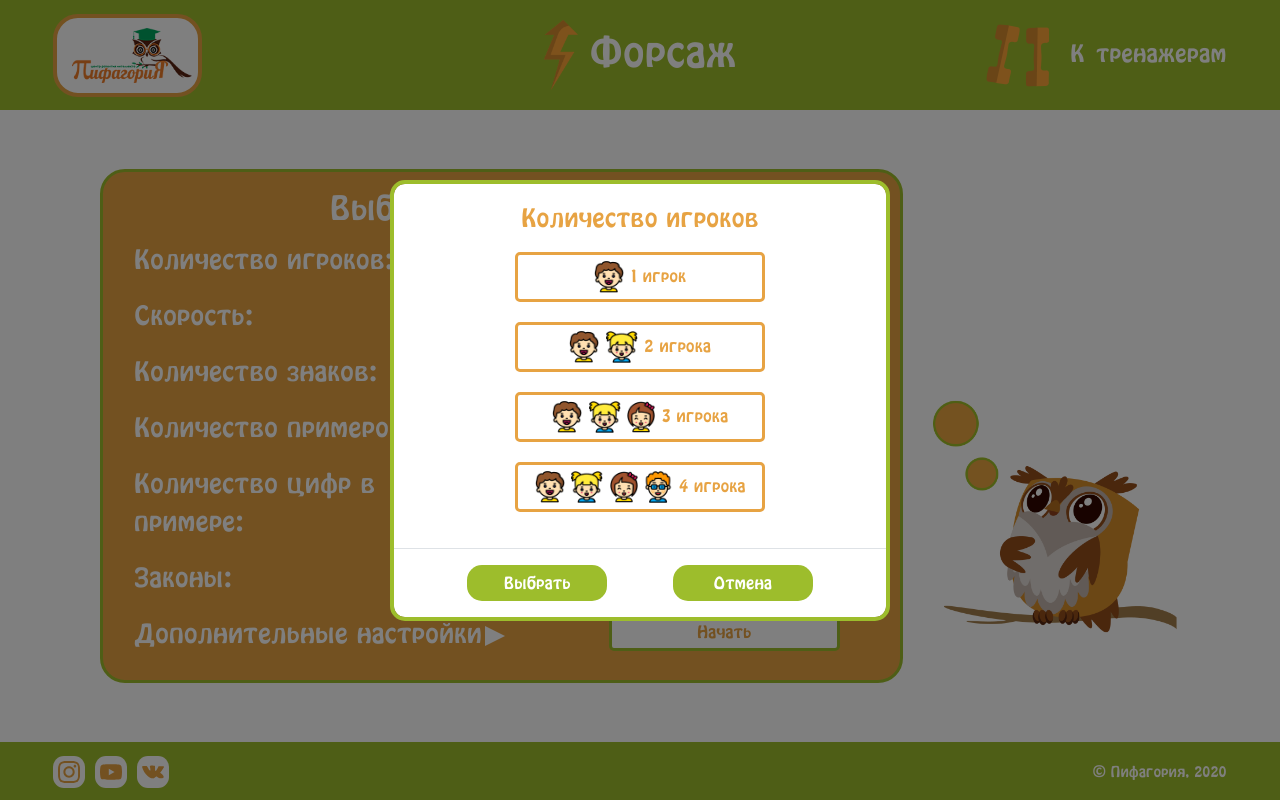
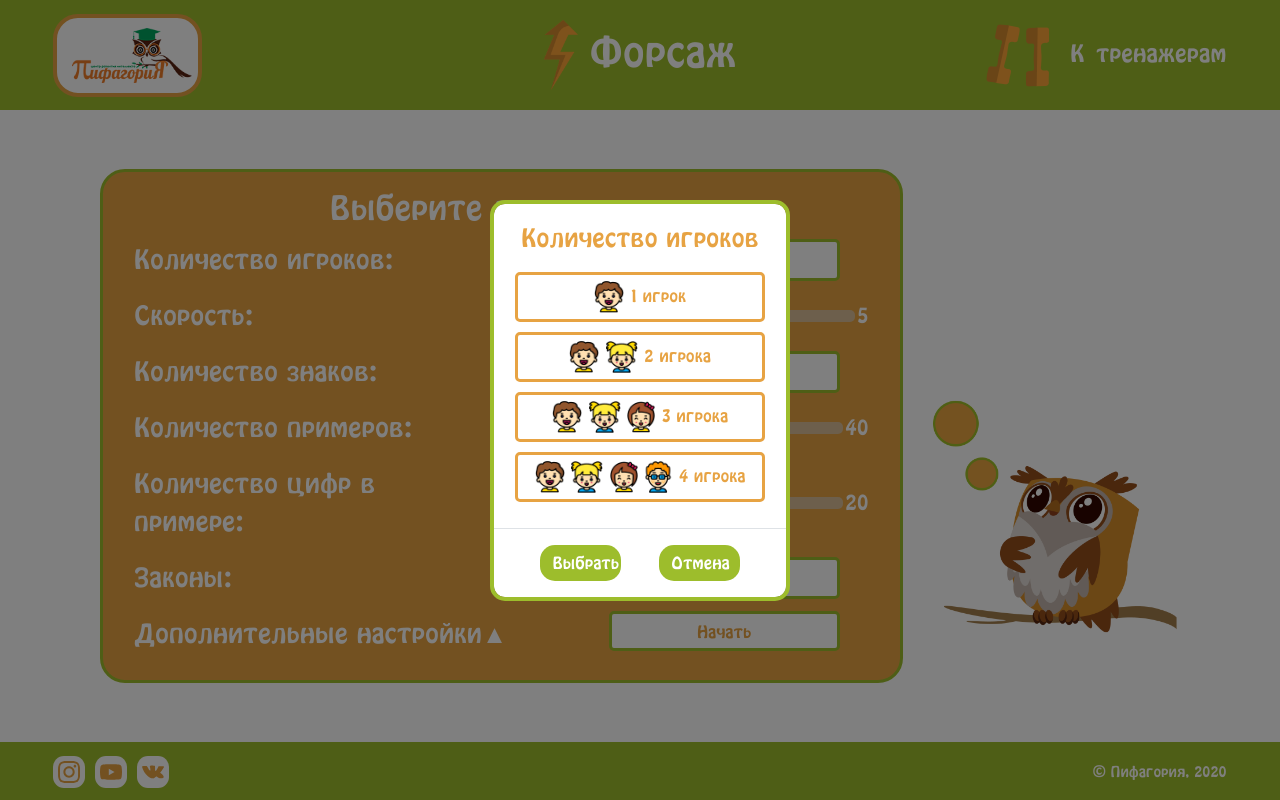
Before and after one commit to IlyaIvanchikov/forsage, a React (Create React App) app: page / in a window 1280 px wide. Both pictures are taken after a click on the button "1 игрок". Built offline with nearby package versions, Linux system fonts and the light colour scheme.

Commit message:
style: change triangle

```diff
--- a/src/components/Parameters/Parameters.tsx
+++ b/src/components/Parameters/Parameters.tsx
@@ -1,4 +1,4 @@
-import React, { useState, useEffect, useContext } from 'react';
+import React, { useState, useContext } from 'react';
 import ParametersView from './parameters.view';
 import { SubmitForm, UsuallyProps, AdditionalParameters } from '../../ts/store';
 import { StateTypeItem } from '../../container/main/state/reducer';
@@ -16,6 +16,7 @@ const Parameters = ({
     signs,
     laws,
     additional,
+    nameButtonSigns,
   }: StateTypeItem = playerParameters;
   const [showPlayers, setShowPlayers] = useState<boolean>(false);
   const [showSigns, setShowSigns] = useState<boolean>(false);
@@ -33,7 +34,7 @@ const Parameters = ({
     nameButton: string;
   }>({
     signs,
-    nameButton: '1 (от 1 до 9)',
+    nameButton: nameButtonSigns,
   });
   const [valueModalSelect, setValueModalSelect] = useState<{
     five: string[];
@@ -51,11 +52,12 @@ const Parameters = ({
   });
 
   /////ЧЕКАТЬ ЭФФЕКТ НА ОСТАЛЬНЫЕ ПАРАМЕТРЫ
-  useEffect(() => {
-    setValueRangeRounds(rounds);
-    setValueRangeDigits(digits);
-    setValueRangeSpeed(speed);
-  }, [rounds, speed, digits]);
+
+  // useEffect(() => {
+  //   setValueRangeRounds(rounds);
+  //   setValueRangeDigits(digits);
+  //   setValueRangeSpeed(speed);
+  // }, [rounds, speed, digits]);
 
   const handleModalPlayersClick = () => {
     setShowPlayers(true);
--- a/src/components/Parameters/dropdown/dropdown.module.scss
+++ b/src/components/Parameters/dropdown/dropdown.module.scss
@@ -14,24 +14,6 @@
     position: relative;
     color: $textColor;
     text-decoration: none;
-
-    div {
-      position: absolute;
-      top: 28%;
-      left: 101%;
-      width: 0;
-      height: 0;
-      border-style: solid;
-    }
-    .wrapper__divClose {
-      border-width: 0.4em 0.4em 0.4em 0.8em;
-      border-color: transparent transparent transparent $textColor;
-    }
-
-    .wrapper__divOpen {
-      border-width: 0.8em 0.4em 0.4em 0.4em;
-      border-color: $textColor transparent transparent transparent;
-    }
   }
 }
 
--- a/src/components/Parameters/dropdown/dropdown.tsx
+++ b/src/components/Parameters/dropdown/dropdown.tsx
@@ -73,14 +73,15 @@ const Dropdown = ({
         </del>
       ) : (
         <>
-          <a href="/" onClick={handleBtnClick} className={classes.wrapper__a}>
-            Дополнительные настройки{' '}
-            {showDropdown ? (
-              <div className={classes.wrapper__divOpen} />
-            ) : (
-              <div className={classes.wrapper__divClose} />
-            )}
-          </a>
+          {showDropdown ? (
+            <a href="/" onClick={handleBtnClick} className={classes.wrapper__a}>
+              Дополнительные настройки&#9660;{' '}
+            </a>
+          ) : (
+            <a href="/" onClick={handleBtnClick} className={classes.wrapper__a}>
+              Дополнительные настройки&#9650;{' '}
+            </a>
+          )}
           {transitions.map(({ item, key, props }: Animation) => {
             return (
               item && (
--- a/src/components/Parameters/modal/modal.tsx
+++ b/src/components/Parameters/modal/modal.tsx
@@ -9,6 +9,7 @@ interface EventHandlerProps {
   title: string;
   children: React.ReactNode;
   modalParams: boolean;
+  size: 'sm' | 'lg' | 'xl';
 }
 
 const ModalComponent = ({
@@ -18,6 +19,7 @@ const ModalComponent = ({
   title,
   children,
   modalParams,
+  size,
 }: EventHandlerProps) => {
   return (
     <>
@@ -25,6 +27,7 @@ const ModalComponent = ({
         show={showModal}
         onHide={handleCloseModalClick}
         centered={true}
+        size={size}
         className={classes.modal}
       >
         {modalParams === true && (
--- a/src/components/Parameters/parameters.view.tsx
+++ b/src/components/Parameters/parameters.view.tsx
@@ -66,6 +66,7 @@ const ParametersView = ({
   // const { state } = useContext(ParametersContext);
   // console.log(state.playerParameters.length);
   const signs = valueModalSigns.signs;
+  const nameButton = valueModalSigns.nameButton;
   // const players = countPlayers.countPlayers;
   return (
     <Form
@@ -79,6 +80,7 @@ const ParametersView = ({
           signs,
           laws,
           additionalParameters,
+          nameButton,
         })
       }
     >
@@ -96,6 +98,7 @@ const ParametersView = ({
             handleChooseModalClick={handleChooseModalPlayersClick}
             title="Количество игроков"
             modalParams={true}
+            size="sm"
           >
             {' '}
             <Players handleButtonClick={handleButtonClick} />
@@ -122,6 +125,7 @@ const ParametersView = ({
         handleChooseModalClick={handleChooseModalSignsClick}
         title="Количество знаков"
         modalParams={true}
+        size='sm'
       >
         {' '}
         <Signs handleButtonClick={handleButtonClick} />
@@ -153,6 +157,7 @@ const ParametersView = ({
         handleChooseModalClick={handleCloseModalLawsClick}
         title="Законы"
         modalParams={true}
+        size='sm'
       >
         {' '}
         <Laws laws={laws} setValueModalSelect={setValueModalSelect} />
--- a/src/container/main/blockPlay/blockOnePlayer/blockGame/blockPlayerHeader/blockPlayerHeader.tsx
+++ b/src/container/main/blockPlay/blockOnePlayer/blockGame/blockPlayerHeader/blockPlayerHeader.tsx
@@ -42,6 +42,7 @@ const BlockPlayerHeader = ({ numOfPlayer }: blockGameHeaderOpt) => {
     signs,
     laws,
     additionalParameters,
+    nameButton,
   }: HandleParamsForm) => {
     event.preventDefault();
     dispatch({
@@ -53,6 +54,7 @@ const BlockPlayerHeader = ({ numOfPlayer }: blockGameHeaderOpt) => {
         signs,
         laws,
         additional: additionalParameters,
+        nameButtonSigns: nameButton,
       },
       player: numOfPlayer,
     });
@@ -71,6 +73,7 @@ const BlockPlayerHeader = ({ numOfPlayer }: blockGameHeaderOpt) => {
           handleChooseModalClick={handlerCloseMainModal}
           title={`Игрок ${numOfPlayer}`}
           modalParams={false}
+          size="lg"
         >
           {' '}
           <Parameters
--- a/src/container/main/main-context.tsx
+++ b/src/container/main/main-context.tsx
@@ -14,7 +14,7 @@ export const UsuallyContext = React.createContext<UsuallyProps>({
   countPlayers: {
     countPlayers: 1,
     nameButton: '1 игрок',
-  },
+  }
 });
 
 export const DispatchParametersContext = React.createContext<{
--- a/src/container/main/main.tsx
+++ b/src/container/main/main.tsx
@@ -29,6 +29,7 @@ const Main: React.FC = () => {
     signs,
     laws,
     additionalParameters,
+    nameButton,
   }: HandleParamsForm) => {
     event.preventDefault();
     setLoading(true);
@@ -41,6 +42,7 @@ const Main: React.FC = () => {
         signs,
         laws,
         additional: additionalParameters,
+        nameButtonSigns: nameButton,
       },
       players: countPlayers.countPlayers,
     });
@@ -67,7 +69,11 @@ const Main: React.FC = () => {
     <DispatchParametersContext.Provider value={{ dispatch }}>
       <ParametersContext.Provider value={{ state }}>
         <UsuallyContext.Provider
-          value={{ handleShowSubmit, handleCountPlayersClick, countPlayers }}
+          value={{
+            handleShowSubmit,
+            handleCountPlayersClick,
+            countPlayers,
+          }}
         >
           <MainView show={show} loading={isLoading} />
         </UsuallyContext.Provider>
--- a/src/container/main/state/reducer.ts
+++ b/src/container/main/state/reducer.ts
@@ -7,6 +7,7 @@ export interface StateTypeItem {
   rounds: number;
   digits: number;
   signs: number;
+  nameButtonSigns: string;
   laws: {
     five: string[];
     ten: string[];
@@ -37,6 +38,7 @@ export const initialState: StateType = {
       rounds: 10,
       digits: 2,
       signs: 1,
+      nameButtonSigns: '1 (от 1 до 9)',
       laws: {
         five: ['Любой'],
         ten: ['Любой'],
--- a/src/ts/store.ts
+++ b/src/ts/store.ts
@@ -28,6 +28,7 @@ export interface HandleParamsForm {
     ten: string[];
   };
   additionalParameters: AdditionalParameters;
+  nameButton: string;
 }
 export interface HandleSubmitForm {
   handleSubmit: ({
@@ -38,6 +39,7 @@ export interface HandleSubmitForm {
     signs,
     laws,
     additionalParameters,
+    nameButton,
   }: HandleParamsForm) => void;
 }
 
@@ -71,6 +73,7 @@ export interface UsuallyProps {
     signs,
     laws,
     additionalParameters,
+    nameButton,
   }: HandleParamsForm) => void;
   handleCountPlayersClick: (id: number, item: string) => void;
   countPlayers: {
```
